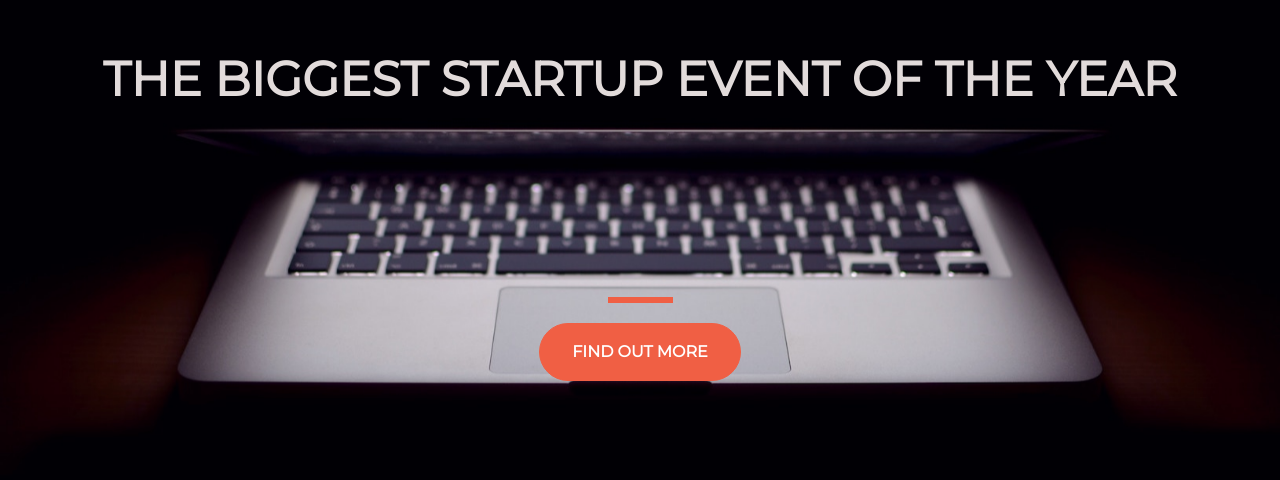
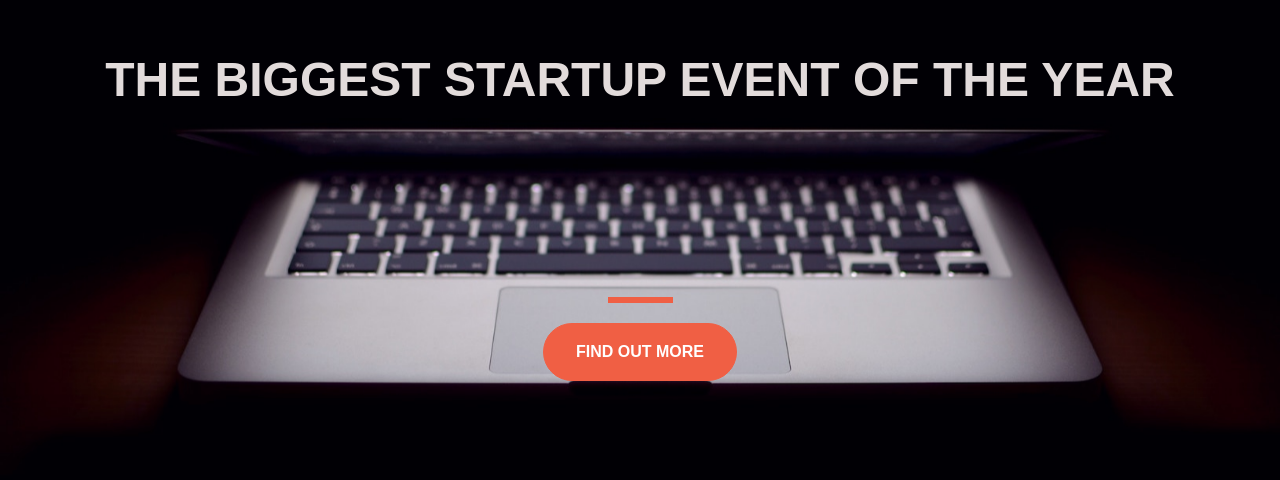
Before and after one commit to aneagoie/startup-of-the-year, a plain HTML site: page index.html in a window 1280 px wide. Shown: the part 184-664 px from the top of the page. Drawn offline with nearby package versions, Linux system fonts and the light colour scheme.

Commit message:
Update style.css

```diff
--- a/style.css
+++ b/style.css
@@ -4,7 +4,8 @@ body {
   background-size: cover;
   height: 100%;
   width: 100%;
-  font-family: 'Montserrat', sans-serif;
+  font-family: Arial, sans-serif;
+
 
 }
 
```
